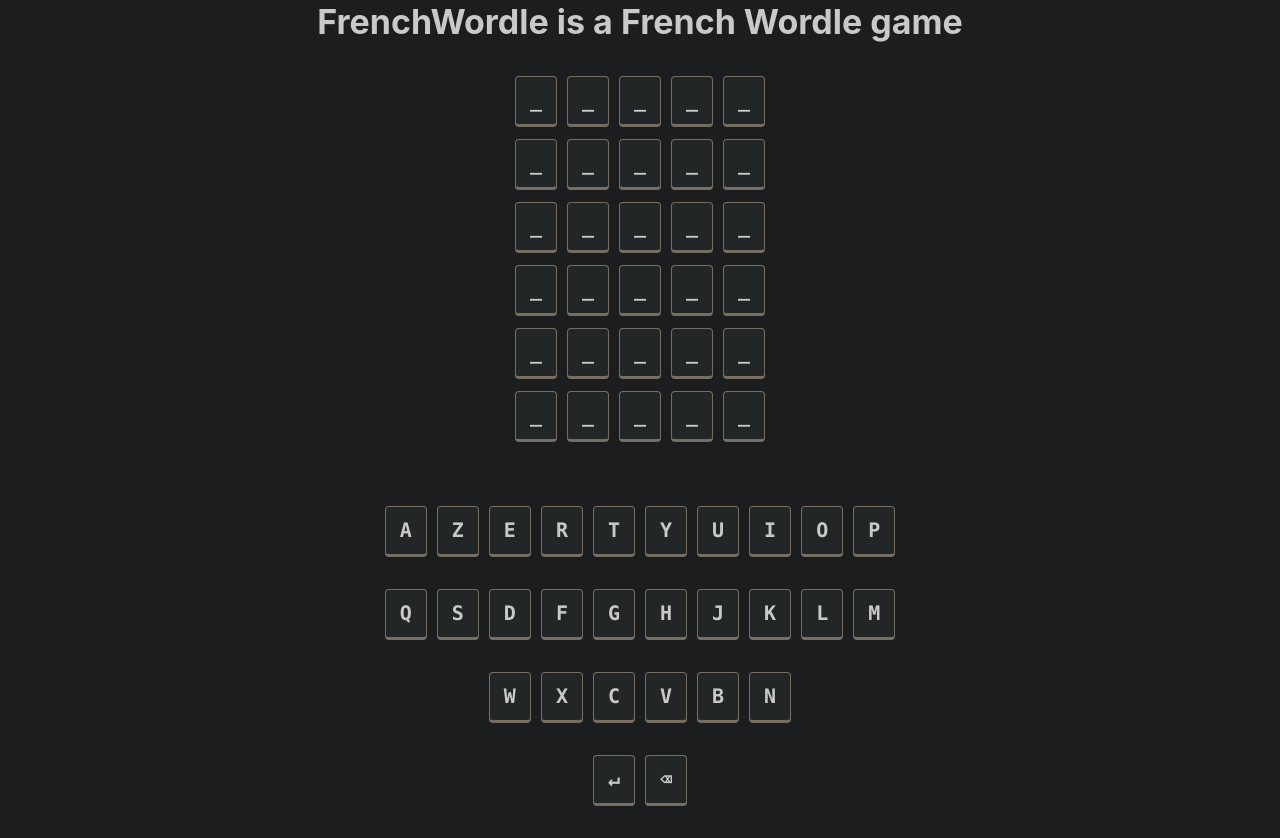
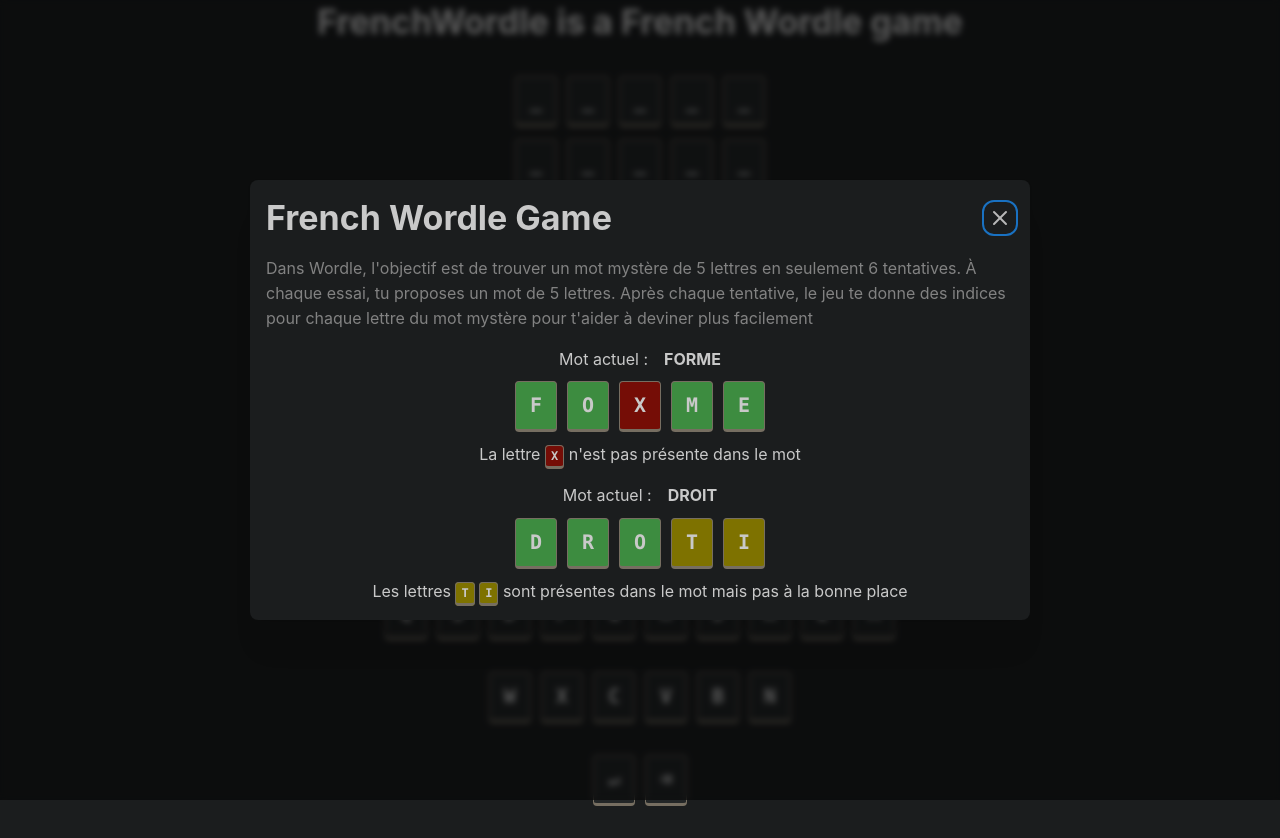
Before and after one commit to Dercraker/Motdle, a Next.js app: page / in a window 1280 px wide. Built offline with nearby package versions, Linux system fonts and the light colour scheme.

Commit message:
Feat (Tips Modal) : [WIP] Add Exemple
- Desc of game added

```diff
--- a/app/page.tsx
+++ b/app/page.tsx
@@ -2,6 +2,7 @@
 
 import { Board } from "@/components/Game/Board";
 import { KeyBoard } from "@/components/Game/KeyBoard";
+import { TipsModal } from "@/features/landing/TipsModal";
 import { SiteConfig } from "@/site-config";
 import { Space, Title } from "@mantine/core";
 
@@ -9,6 +10,9 @@
   return (
     <>
       <Title ta="center">{SiteConfig.title} is a French Wordle game</Title>
+
+      <TipsModal />
+
       <Space h="xl" />
       <Board />
       <Space h="xl" />
--- /dev/null
+++ b/src/features/landing/TipsModal.tsx
@@ -0,0 +1,58 @@
+import styles from "@/styles/Key.module.css";
+import { Group, Kbd, Modal, Stack, Text, Title } from "@mantine/core";
+import { IconX } from "@tabler/icons-react";
+import { useState } from "react";
+import { WordleExemple } from "./WordleExemple";
+
+export const TipsModal = () => {
+  const [opened, setOpened] = useState<boolean>(true);
+
+  return (
+    <Modal.Root
+      opened={opened}
+      onClose={() => setOpened(false)}
+      centered
+      size="xl"
+    >
+      <Modal.Overlay backgroundOpacity={0.55} blur={3} />
+      <Modal.Content>
+        <Modal.Body>
+          <Stack>
+            <Group align="center" justify="end">
+              <Title>French Wordle Game</Title>
+              <Modal.CloseButton icon={<IconX />} />
+            </Group>
+            <Text c="dimmed">
+              {`Dans Wordle, l'objectif est de trouver un mot mystère de 5 lettres
+              en seulement 6 tentatives. À chaque essai, tu proposes un mot de 5
+              lettres. Après chaque tentative, le jeu te donne des indices pour
+              chaque lettre du mot mystère pour t'aider à deviner plus
+              facilement`}
+            </Text>
+            <WordleExemple
+              word="FORME"
+              letters="FOXME"
+              label={
+                <Text>
+                  La lettre <Kbd className={styles.error}>X</Kbd> n&apos;est pas
+                  présente dans le mot
+                </Text>
+              }
+            />
+            <WordleExemple
+              word="DROIT"
+              letters="DROTI"
+              label={
+                <Text>
+                  Les lettres <Kbd className={styles.warning}>T</Kbd>{" "}
+                  <Kbd className={styles.warning}>I</Kbd> sont présentes dans le
+                  mot mais pas à la bonne place
+                </Text>
+              }
+            />
+          </Stack>
+        </Modal.Body>
+      </Modal.Content>
+    </Modal.Root>
+  );
+};
--- /dev/null
+++ b/src/features/landing/WordleExemple.tsx
@@ -0,0 +1,76 @@
+import styles from "@/styles/Key.module.css";
+import { Group, Kbd, Stack, Text } from "@mantine/core";
+import { useCallback, useEffect, useId } from "react";
+
+export type WordleExempleProps = {
+  word: string;
+  letters: string;
+  label: JSX.Element;
+};
+
+export const WordleExemple = ({ word, letters, label }: WordleExempleProps) => {
+  const id = useId();
+
+  const handleCheckExemple = useCallback(() => {
+    let result = letters.split("").map((currentChar, i) => {
+      if (currentChar === word[i]) return { state: 1, char: currentChar };
+      if (word.includes(currentChar)) return { state: 0, char: currentChar };
+      return { state: -1, char: currentChar };
+    });
+
+    return result;
+  }, [word, letters]);
+
+  useEffect(() => {
+    if (!word || !letters || !label) return;
+
+    const validations = handleCheckExemple();
+
+    validations.map((validation, validationIndex) => {
+      const currentCol = validationIndex;
+
+      const key = document.getElementById(`${id + validation.char}`);
+
+      if (!key || key.textContent !== validation.char) return;
+
+      if (validation.state === 1) {
+        key.classList.remove(styles.error);
+        key.classList.remove(styles.warning);
+        key.classList.add(styles.success);
+      } else if (validation.state === -1) {
+        key.classList.remove(styles.success);
+        key.classList.remove(styles.warning);
+        key.classList.add(styles.error);
+      } else if (validation.state === 0) {
+        key.classList.remove(styles.success);
+        key.classList.remove(styles.error);
+        key.classList.add(styles.warning);
+      }
+
+      return null;
+    });
+  }, [id, word, letters, label, handleCheckExemple]);
+
+  return (
+    <Stack gap="xs" align="center" justify="center">
+      <Group>
+        Mot actuel : <Text fw="700">{word}</Text>
+      </Group>
+      <Group gap="xs" justify="center" align="center">
+        {letters.split("").map((letter, index) => (
+          <Kbd
+            id={id + letter}
+            key={index}
+            className={styles.key}
+            size="xl"
+            mih="xl"
+            miw="xl"
+          >
+            {letter}
+          </Kbd>
+        ))}
+      </Group>
+      {label}
+    </Stack>
+  );
+};
```
